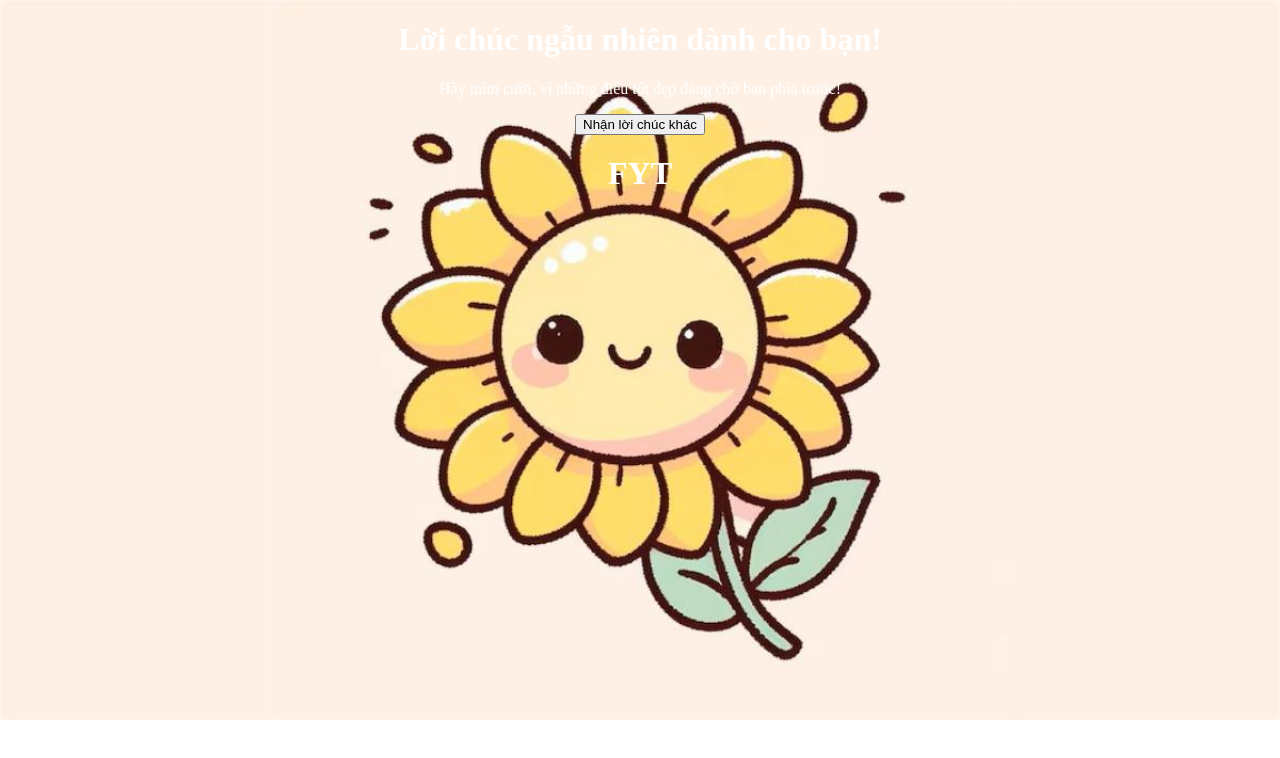
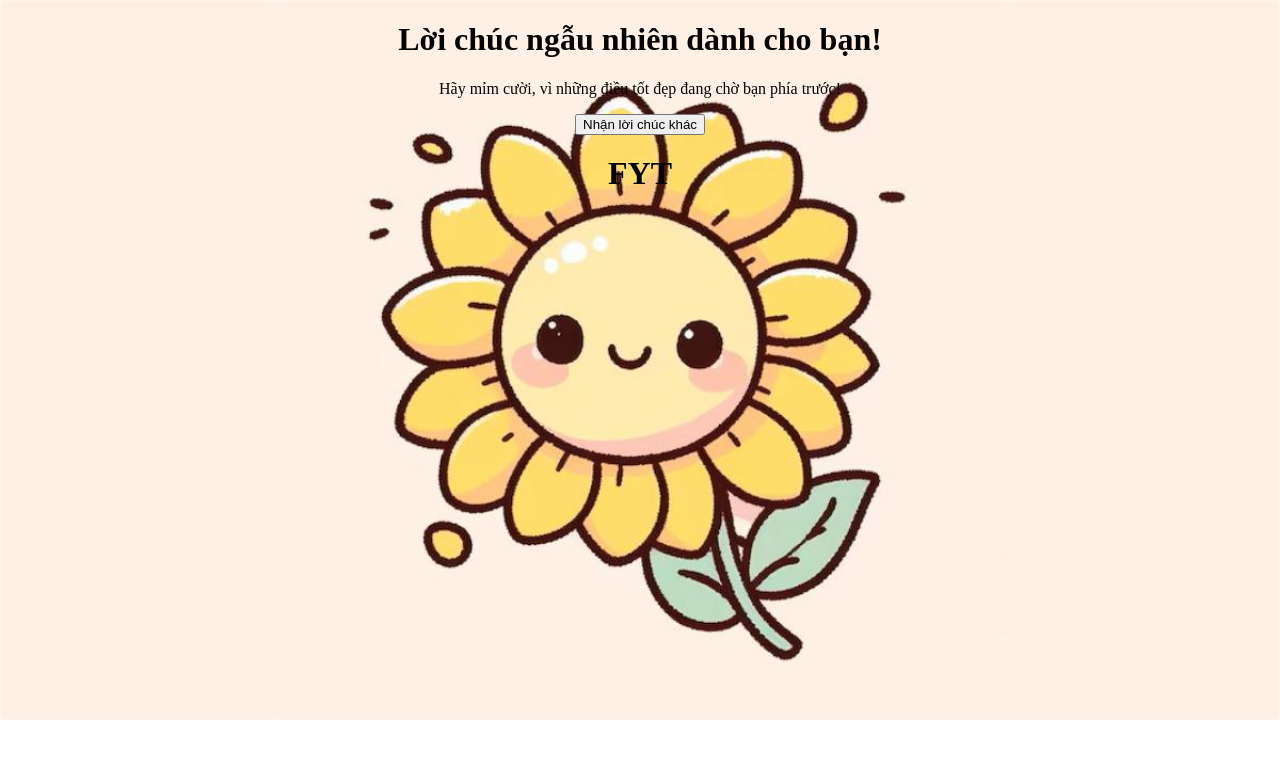
Before and after one commit to HungTang-120105/loi-chuc-ngau-nhien, a plain HTML site: page index.html in a window 1280 px wide. Drawn offline with Linux system fonts and the light colour scheme.

Commit message:
updateupdate

```diff
--- a/index.html
+++ b/index.html
@@ -6,11 +6,11 @@
     <title>Lời chúc ngẫu nhiên</title>
     <style>
         body {
-            background-image: url('anh-hoa-huong-duong-5.jpg'); /* Thay 'path/to/flower.jpg' bằng đường dẫn đến hình ảnh của bạn */
+            background-image: url('anh-hoa-huong-duong-5.jpg'); /* Đảm bảo rằng đường dẫn này là chính xác */
             background-size: cover;
             background-repeat: no-repeat;
             text-align: center;
-            color: white;
+            color: rgb(5, 3, 3);
         }
         .fyt {
             font-size: 2em;
@@ -24,7 +24,7 @@
                 "Chúc bạn luôn vui vẻ và thành công!",
                 "Hãy mỉm cười, vì những điều tốt đẹp đang chờ bạn phía trước!",
                 "Một ngày tràn đầy năng lượng và hạnh phúc đang đón chào bạn!",
-                "Chúc bạn gặt hái    nhiều thành công trong cuộc sống!",
+                "Chúc bạn gặt hái nhiều thành công trong cuộc sống!",
                 "Hãy tận hưởng những điều tuyệt vời của ngày hôm nay!"
             ];
             const randomIndex = Math.floor(Math.random() * wishes.length);
```
